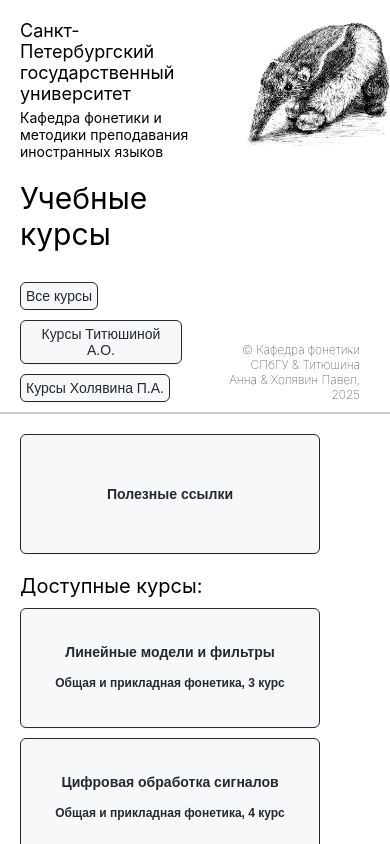
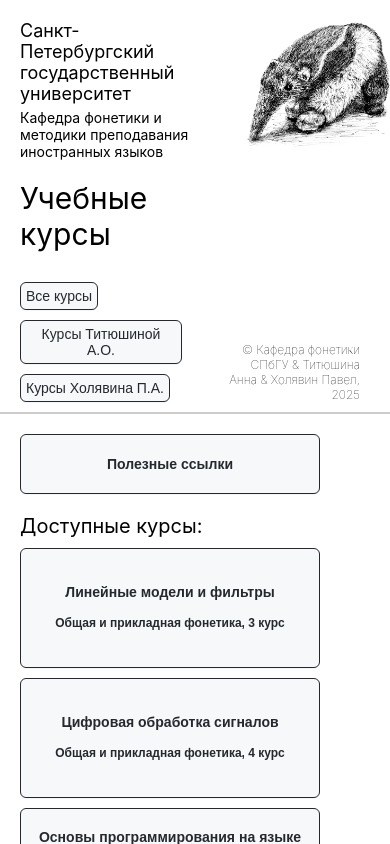
Before and after one commit to phonetics-spbu/phonetics-spbu.github.io, a React (Create React App) app: page /#/ in a window 390 px wide. Shown: the top 844 px of the page. Built offline with nearby package versions, Linux system fonts and the light colour scheme; the HTML template or start-up script is replaced by a standard one.

Commit message:
style fix mobile

```diff
--- a/src/pages/HomePage/HomePage.css
+++ b/src/pages/HomePage/HomePage.css
@@ -27,7 +27,7 @@
 @media (max-width: 768px) {
     .course-card-button-small {
         width: 300px;
-        height: 120px;
+        height: 60px;
         font-size: 12px;
     }
 }
```
